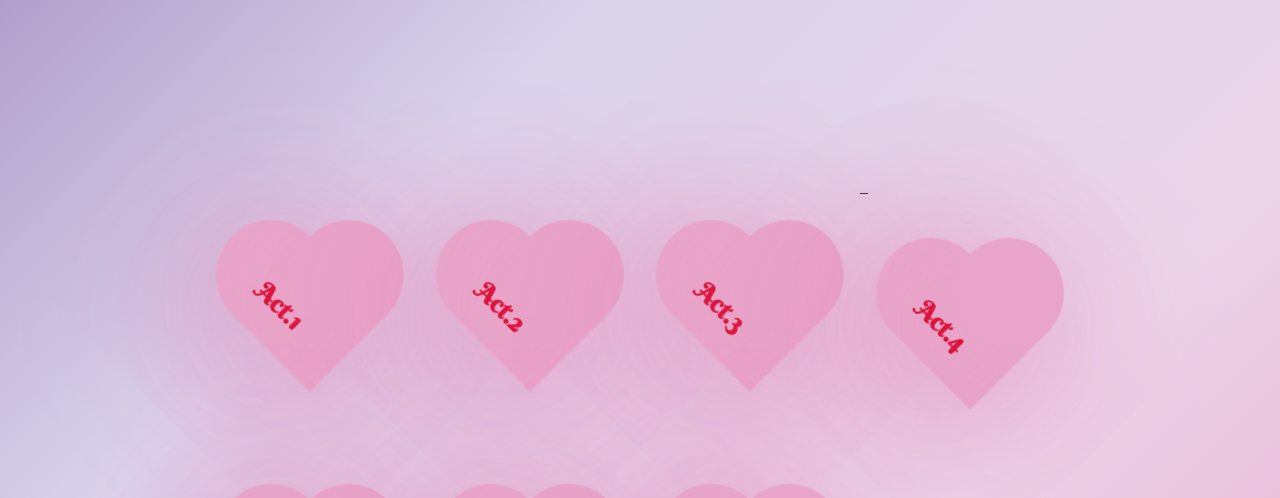
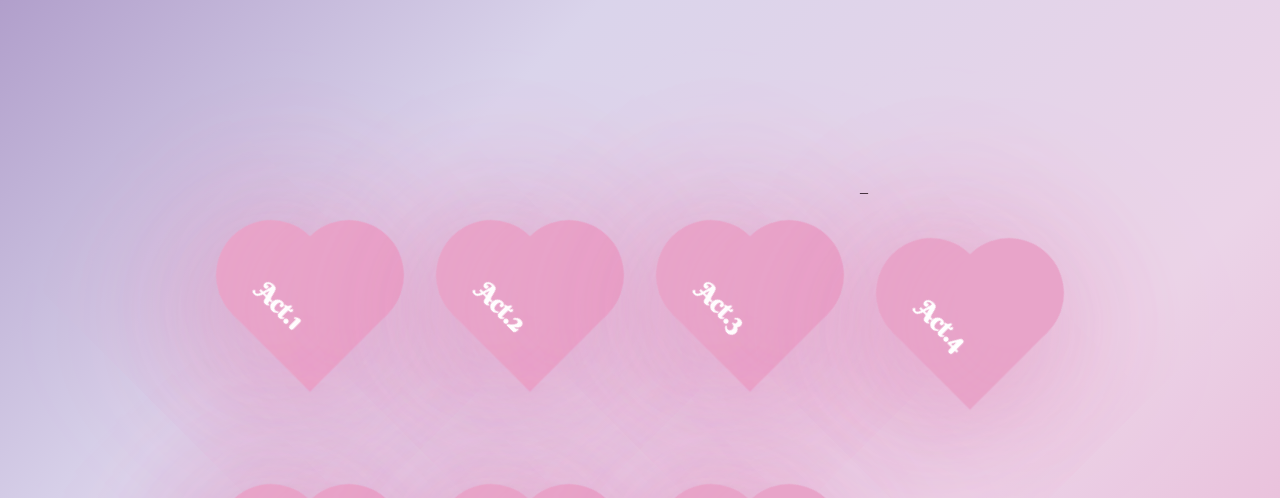
Before and after one commit to Christelgran/Porfolio, a plain HTML site: page index.html in a window 1280 px wide. Shown: the part 251-749 px from the top of the page. Drawn offline with Linux system fonts and the light colour scheme.

Commit message:
Update estils.css

```diff
--- a/estils.css
+++ b/estils.css
@@ -76,5 +76,9 @@ body{
 
 a:link{
 text-decoration:none;
-color:#DC143C;
+color:white;
 }
+
+a:visited{
+  color:white;
+}
```
